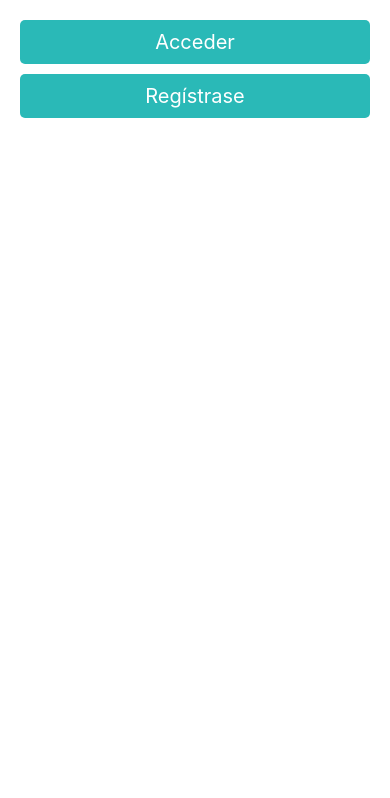
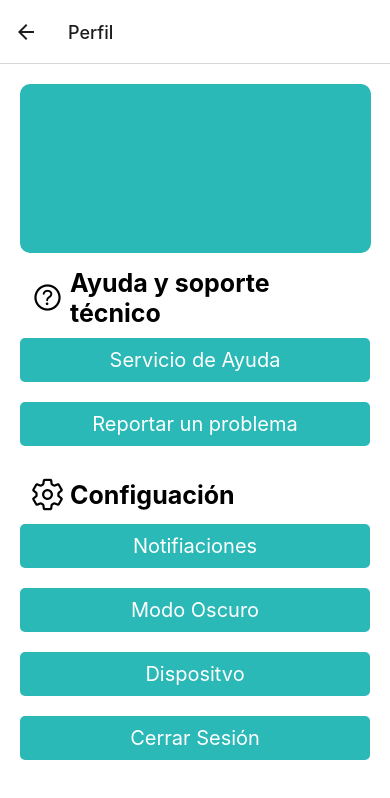
Before and after one commit to MedicalControl/MC_Mobile, a React Native app: screen /About in a window 390 px wide. Before the commit this address had no page. Shown: the top 798 px of the page. Built offline with nearby package versions, Linux system fonts and the light colour scheme.

Commit message:
Make Profile

```diff
--- a/src/presentation/components/shared/HamburgerMenu.tsx
+++ b/src/presentation/components/shared/HamburgerMenu.tsx
@@ -1,10 +1,17 @@
-import { DrawerActions, useNavigation } from '@react-navigation/native'
+import { DrawerActions, StackActions, useNavigation } from '@react-navigation/native'
 import React, { useEffect } from 'react'
 import { Pressable, Text } from 'react-native';
 import { IonIcon } from './Ionicon';
 import { globalColors } from '../../theme/theme';
 
-export const HamburgerMenu = () => {
+
+interface Props {
+    onPress: () => void;
+    IconName: string
+
+}
+
+export const HamburgerMenu = ({ onPress, IconName }: Props) => {
     const navigation = useNavigation();
     useEffect(() => {
         navigation.setOptions({
@@ -12,11 +19,12 @@ export const HamburgerMenu = () => {
             (
                 <Pressable
                     style={{
-                        marginLeft: 10,
+                        position: 'absolute',
+                        marginLeft: 360,
                     }}
-                    onPress={() => navigation.dispatch(DrawerActions.toggleDrawer)}>
+                    onPress={() => onPress()}>
                     <IonIcon
-                        name='menu-outline'
+                        name= {IconName}
                         size={30}
                         color={globalColors.primary}
                     />
--- a/src/presentation/components/shared/Ionicon.tsx
+++ b/src/presentation/components/shared/Ionicon.tsx
@@ -7,14 +7,19 @@ interface Props {
     name: string;
     size: number;
     color: string;
+
 }
 
-export const IonIcon = ({ name, size, color  }: Props) => {
+export const IonIcon = ({ name, size, color }: Props) => {
     return (
         <Icon
             name={name}
             size={size}
             color={color}
+            style = {{
+                marginRight :5
+
+            }}
         />
     )
 }
--- a/src/presentation/components/shared/PrimaryButton.tsx
+++ b/src/presentation/components/shared/PrimaryButton.tsx
@@ -6,6 +6,7 @@ import { globalStyles } from "../../theme/theme";
 interface Props {
     onPress: () => void;
     label: string;
+
 }
 
 
--- a/src/presentation/routes/ButtonTabs.tsx
+++ b/src/presentation/routes/ButtonTabs.tsx
@@ -21,7 +21,7 @@ export function ButtonTabs_Navigator() {
 
       screenOptions={{
         tabBarActiveTintColor: globalColors.primary,
-        headerShown: false,
+        headerShown: true,
         tabBarLabelStyle: {
           marginBottom: 5,
 
@@ -33,7 +33,7 @@ export function ButtonTabs_Navigator() {
       }}
     >
       <Tab.Screen name="home"
-        options={{ title: 'casa', tabBarIcon: ({ color }) => (<IonIcon name="home-outline" size={20} color={color} />) }}
+        options={{ title: 'Casa', tabBarIcon: ({ color }) => (<IonIcon name="home-outline" size={20} color={color} />) }}
         component={HomeScreen} />
       <Tab.Screen name="Drugs"
         options={{ title: 'Medicamentos', tabBarIcon: ({ color }) => (<IonIcon name="medkit-outline" size={20} color={color} />) }}
@@ -47,9 +47,7 @@ export function ButtonTabs_Navigator() {
       <Tab.Screen name="Vaccine_card"
         options={{ title: 'Tarjeta de Vacuna', tabBarIcon: ({ color }) => (<IonIcon name="reader-outline" size={20} color={color} />) }}
         component={Vaccine_card} />
-      <Tab.Screen name="About"
-        options={{ title: 'Perfil', tabBarIcon: ({ color }) => (<IonIcon name="person-circle-outline" size={20} color={color} />) }}
-        component={AboutScreen} />
+
 
 
 
--- a/src/presentation/routes/StackNavigator.tsx
+++ b/src/presentation/routes/StackNavigator.tsx
@@ -6,9 +6,11 @@ import { RegisterScreen_2 } from '../screens/Register/RegisterScreen_2';
 import { RegisterScreen_3 } from '../screens/Register/RegisterScreen_3';
 import { SettingScreen } from '../screens/Setting/SettingScreen';
 import { ButtonTabs_Navigator } from './ButtonTabs';
-import { Animated } from 'react-native';
 import { Report_problemScreen } from '../screens/Report_problem/Report_problemScreen';
 import { Help_DeskScreen } from '../screens/Help_Desk/Help_DeskScreen';
+import { AboutScreen } from '../screens/About/AboutScreen';
+import { DarkScreen } from '../screens/Dark/DarkScreen';
+import { Notification } from '../screens/Notification/notification';
 
 
 //Type of router_Navigation object
@@ -19,8 +21,12 @@ export type RootStack = {
     Register_1: undefined,
     Register_2: undefined,
     Register_3: undefined,
-    Help_Desk : undefined,
-    Report_problem : undefined
+    About: undefined,
+    Help_Desk: undefined,
+    Report_problem: undefined,
+    Notification: undefined,
+    Dark: undefined,
+    Device: undefined
 
 }
 
@@ -37,12 +43,28 @@ export const Stack_Navigator = () => {
                 shadowColor: 'transparent',
             }
         }}>
-            <Stack.Screen name="Login"component={LoginScreen} />
+            <Stack.Screen name="Login" component={LoginScreen} />
             <Stack.Screen name="Home" component={ButtonTabs_Navigator} />
             <Stack.Screen name="Register_1" component={RegisterScreen_1} />
             <Stack.Screen name="Register_2" component={RegisterScreen_2} />
             <Stack.Screen name="Register_3" component={RegisterScreen_3} />
-            <Stack.Screen name= 'Help_Desk' component={Help_DeskScreen} />
+            <Stack.Screen
+                options={{
+                    headerShown: true,
+                    title: 'Perfil'
+
+                }}
+
+                name="About" component={AboutScreen} />
+
+            <Stack.Screen name="Help_Desk" component={Help_DeskScreen} />
+            <Stack.Screen name="Report_problem" component={Report_problemScreen} />
+            <Stack.Screen name="Notification" component={Notification} />
+            <Stack.Screen name="Dark" component={DarkScreen} />
+
+
+
         </Stack.Navigator>
+
     );
 }
--- a/src/presentation/screens/About/AboutScreen.tsx
+++ b/src/presentation/screens/About/AboutScreen.tsx
@@ -1,28 +1,75 @@
 import React from 'react'
 import { Pressable, StyleSheet, Text, View } from 'react-native'
 import { HamburgerMenu } from '../../components/shared/HamburgerMenu'
-import { globalColors, globalStyles } from '../../theme/theme'
+import { globalColors, globalStyles } from '../../theme/theme';
 import { PrimaryButton } from '../../components/shared/PrimaryButton'
-import { DrawerActions, NavigationProp, useNavigation } from '@react-navigation/native'
+import { DrawerActions, NavigationProp, StackActions, useNavigation } from '@react-navigation/native'
 import { useSafeAreaInsets } from 'react-native-safe-area-context'
 import { RootStack } from '../../routes/StackNavigator'
+import { useWindowDimensions } from 'react-native'
+import { IonIcon } from '../../components/shared/Ionicon';
+
 
 export const AboutScreen = () => {
+    const { width, height } = useWindowDimensions();
 
     const navigation = useNavigation<NavigationProp<RootStack>>();
     const { top } = useSafeAreaInsets();
 
+
     return (
         <View style={globalStyles.container}>
-            <Text style={{ fontSize: 35, marginTop: top + 20 }}>Menu</Text>
+
+            <View style={{
+                ...style.blueBox,
+                width: width * 0.9,
+                height: height * 0.2
+            }}>
+            </View>
+            <View style={style.container}>
+                <IonIcon
+                    name='help-circle-outline'
+                    size={35}
+                    color={'black'}
+                />
+                <Text style={style.title}>Ayuda y soporte técnico</Text>
+            </View>
+
             <PrimaryButton
+                onPress={() => navigation.navigate("Help_Desk")}
                 label='Servicio de Ayuda'
-                onPress={() => navigation.navigate('Help_Desk')}
+            />
+
+
+            <PrimaryButton
+                onPress={() => navigation.navigate("Report_problem")}
+                label='Reportar un problema'
+            />
+            <View style={style.container}>
+                <IonIcon
+                    name='settings-outline'
+                    size={35}
+                    color='black'
+                />
+                <Text style={style.title}>Configuación</Text>
+            </View>
+            <PrimaryButton
+                onPress={() => navigation.navigate("Notification")}
+                label='Notifiaciones'
             />
             <PrimaryButton
-                label='Reportar un problema'
-                onPress={() => navigation.navigate('Report_problem')}
+                onPress={() => navigation.navigate("Dark")}
+                label='Modo Oscuro'
             />
+            <PrimaryButton
+                onPress={() => navigation.navigate("Help_Desk")}
+                label='Dispositvo'
+            />
+            <PrimaryButton
+                onPress={() => navigation.dispatch(StackActions.popToTop())}
+                label='Cerrar Sesión'
+            />
+
         </View>
     )
 }
@@ -30,4 +77,31 @@ export const AboutScreen = () => {
 const style = StyleSheet.create({
 
 
-})
+    blueBox: {
+        backgroundColor: globalColors.primary,
+        borderRadius: 10,
+
+        height: '19%',
+        marginBottom: 5,
+        padding: 15,
+        elevation: 5,
+    },
+
+    circle: {
+        borderRadius: 50,
+        color: globalColors.background
+    },
+    title: {
+        fontSize: 25,
+        fontWeight: 'bold'
+    },
+    container: {
+        flexDirection: 'row',
+        alignItems: 'center',
+        padding: 10,
+
+    }
+}
+
+
+)
--- /dev/null
+++ b/src/presentation/screens/Dark/DarkScreen.tsx
@@ -0,0 +1,10 @@
+import React from 'react'
+import { Text, View } from 'react-native'
+
+export const DarkScreen = () => {
+    return (
+        <View>
+            <Text>Dark</Text>
+        </View>
+    )
+}
--- a/src/presentation/screens/Home/HomeScreen.tsx
+++ b/src/presentation/screens/Home/HomeScreen.tsx
@@ -1,18 +1,25 @@
 import React, { useEffect } from 'react'
-import { Pressable, Text, View } from 'react-native'
+import { Text, View } from 'react-native'
 import { globalColors, globalStyles } from '../../theme/theme'
 import { PrimaryButton } from '../../components/shared/PrimaryButton'
-import { DrawerActions, NavigationContainerProps, StackActions, useNavigation, NavigationProp } from '@react-navigation/native';
+import { useNavigation, NavigationProp } from '@react-navigation/native';
+import { RootStack } from '../../routes/StackNavigator'
+import { useSafeAreaInsets } from 'react-native-safe-area-context';
 import { HamburgerMenu } from '../../components/shared/HamburgerMenu';
-import { RootStack } from '../../routes/StackNavigator'
 
 export const HomeScreen = () => {
 
     const navigation = useNavigation<NavigationProp<RootStack>>();
+    const { top } = useSafeAreaInsets();
+
 
     return (
         <View style={globalStyles.container}>
-
+            <Text>HomeScreen</Text>
+            <HamburgerMenu
+                IconName='person-outline'
+                onPress={() => navigation.navigate("About")}
+            />
 
         </View>
     )
--- a/src/presentation/screens/Login/LoginScreen.tsx
+++ b/src/presentation/screens/Login/LoginScreen.tsx
@@ -4,6 +4,7 @@ import { globalStyles } from '../../theme/theme'
 import { NavigationProp, useNavigation } from '@react-navigation/native'
 import { PrimaryButton } from '../../components/shared/PrimaryButton'
 import type { RootStack } from '../../routes/StackNavigator'
+import { HamburgerMenu } from '../../components/shared/HamburgerMenu'
 
 export const LoginScreen = () => {
 
@@ -19,6 +20,7 @@ export const LoginScreen = () => {
         onPress={() => navigation.navigate("Register_1")}
         label='Regístrase'
       />
+
     </View>
   )
 }
--- /dev/null
+++ b/src/presentation/screens/Notification/Notification.tsx
@@ -0,0 +1,11 @@
+import React from 'react'
+import { Text, View } from 'react-native'
+
+export const Notification = () => {
+    return (
+        <View>
+
+            <Text>Hola</Text>
+        </View>
+    )
+}
--- a/src/presentation/theme/theme.ts
+++ b/src/presentation/theme/theme.ts
@@ -24,7 +24,7 @@ export const globalStyles = StyleSheet.create({
         backgroundColor: globalColors.primary,
         borderRadius: 5,
         padding: 10,
-        marginBottom : 10,
+        marginBottom : 20,
         width: '100%',
         alignItems: 'center'
     },
```
Also changed, not shown: src/presentation/screens/Device/DeviceScreen.tsx (added, +10 -0 lines).
